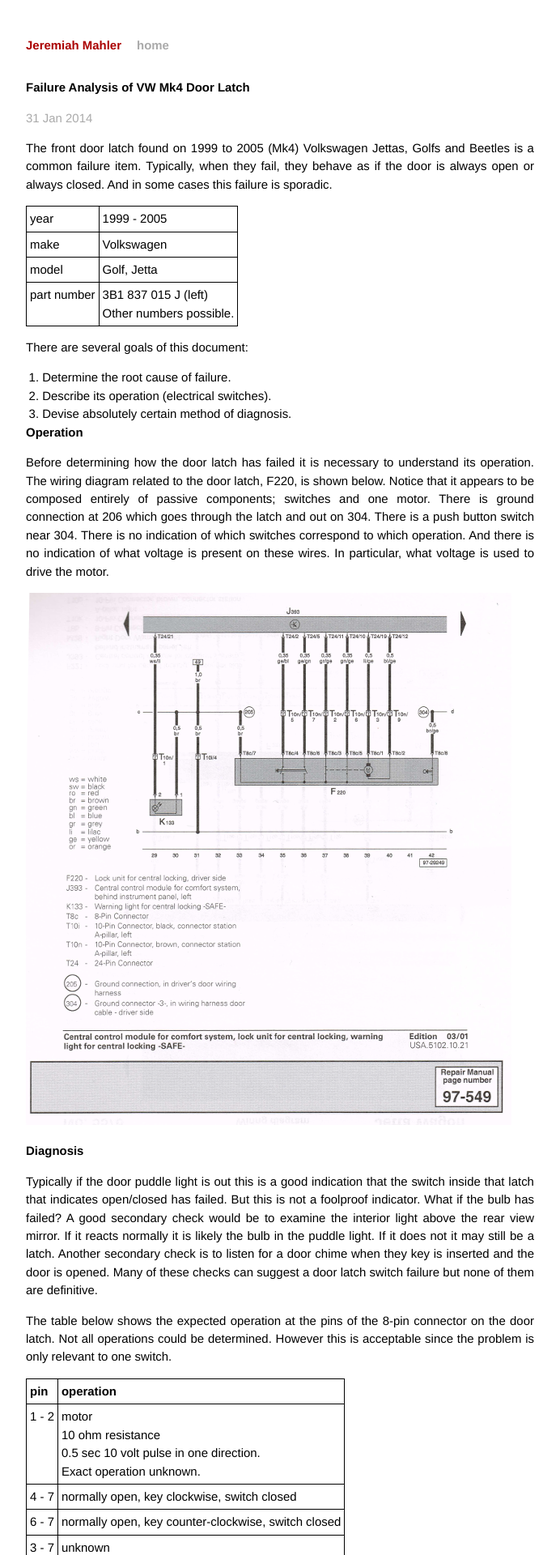
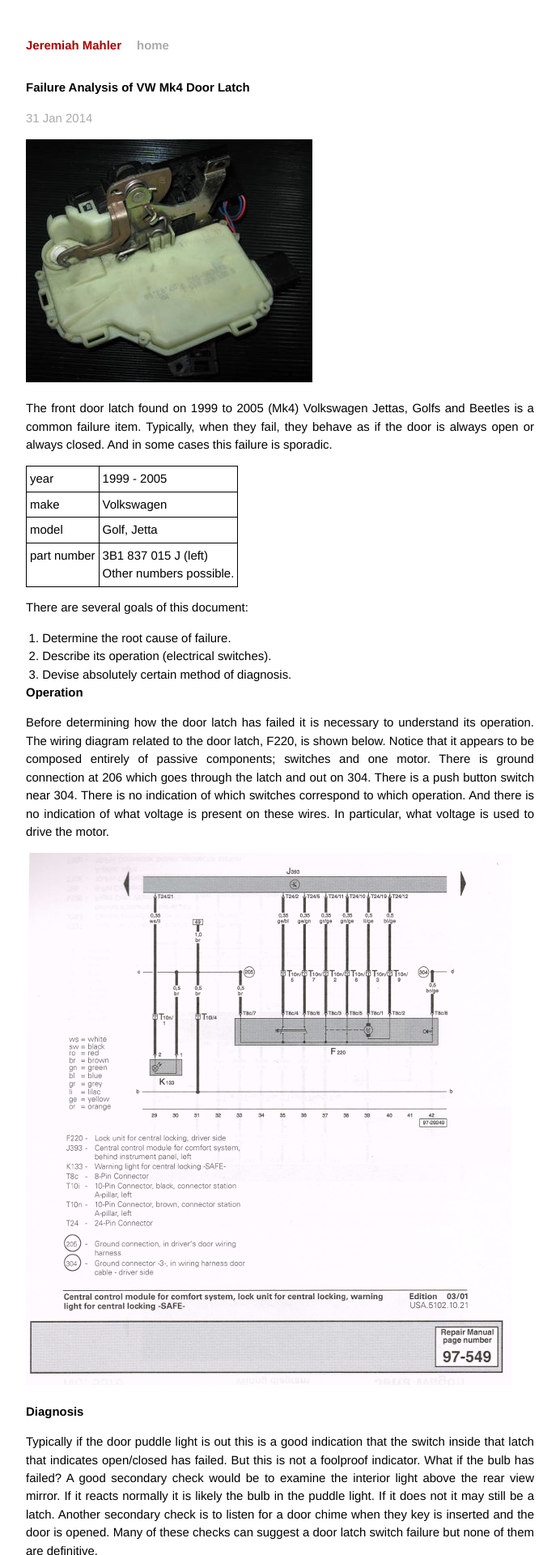
Before and after one commit to jmahler/jmahler.github.io, a Jekyll site: the page built from _posts/2014-01-31-vw_door_latch.md, in a window 1280 px wide. Shown: the top 1920 px of the page at 81% size, without its empty margins (294-986 px from the left). Built offline with Jekyll 4.4.1, drawn with Linux system fonts in a browser that asks for light colours; Markdown is read by kramdown in place of the engine named in the settings.

Commit message:
added images of door latch

```diff
--- a/_posts/2014-01-31-vw_door_latch.md
+++ b/_posts/2014-01-31-vw_door_latch.md
@@ -5,6 +5,8 @@
 category: Electrical Engineering
 tags: Electrical Engineering, Automotive
 ---
+
+![door_latch]({{site.url}}/images/door_latch/door_latch-x300.jpg)
 
 The front door latch found on 1999 to 2005 (Mk4) Volkswagen Jettas, Golfs
 and Beetles is a common failure item.
```
Also changed, not shown: other parts of _posts/2014-01-31-vw_door_latch.md (+2 -0 lines), images/door_latch/door_latch-x300.jpg (added), images/door_latch/door_latch_switch-x300.jpg (added).
